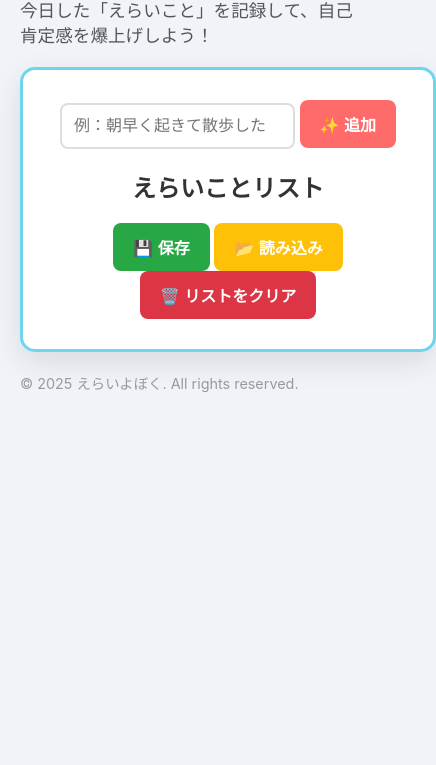
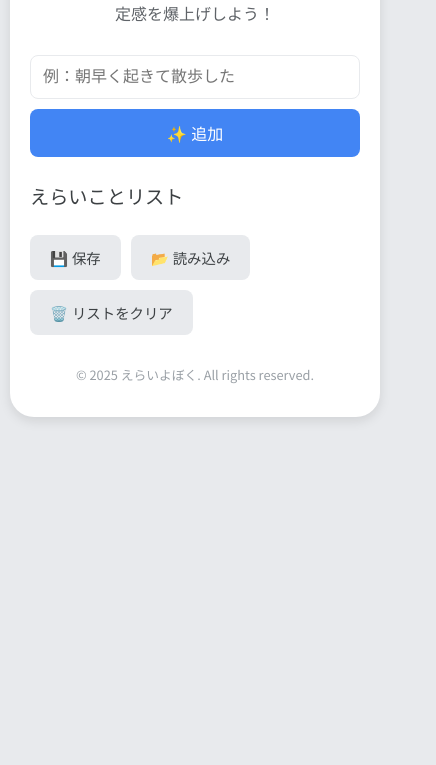
Before and after one commit to tomo-earimo/erai, a plain HTML site: page index.html in a window 390 px wide. Shown: the part 99-864 px from the top of the page, 436 px wide, since content can reach past the window. Drawn offline with Linux system fonts and the light colour scheme.

Commit message:
Update style.css

```diff
--- a/style.css
+++ b/style.css
@@ -1,179 +1,177 @@
+:root {
+    --primary-color: #4285F4; /* Google Blue */
+    --secondary-color: #FBBC05; /* Google Yellow */
+    --background-color: #FFFFFF;
+    --text-color: #3C4043;
+    --light-gray: #E8EAED;
+    --border-radius: 8px;
+}
+
 body {
-    font-family: -apple-system, BlinkMacSystemFont, "Segoe UI", Roboto, "Helvetica Neue", Arial, sans-serif;
-    background-color: #f0f4f8;
-    color: #333;
+    font-family: 'Noto Sans JP', sans-serif;
+    background-color: var(--light-gray);
+    color: var(--text-color);
+    margin: 0;
+    padding: 20px;
     display: flex;
     justify-content: center;
     align-items: flex-start;
     min-height: 100vh;
-    margin: 0;
-    padding: 20px;
-    box-sizing: border-box;
 }
 
-main {
-    background-color: #fff;
+.container {
+    background-color: var(--background-color);
     padding: 30px;
-    border-radius: 15px;
-    box-shadow: 0 10px 30px rgba(0, 0, 0, 0.1);
+    border-radius: 24px;
+    box-shadow: 0 4px 12px rgba(0, 0, 0, 0.1);
+    max-width: 600px;
     width: 100%;
-    max-width: 600px;
-    text-align: center;
-    border: 3px solid #6dd5ed; /* Light blue border */
 }
 
 header {
-    margin-bottom: 20px;
+    text-align: center;
+    margin-bottom: 30px;
 }
 
 header h1 {
-    font-size: 2.5em;
-    color: #007bff;
+    font-size: 2.2em;
+    font-weight: 700;
     margin: 0;
+    color: var(--primary-color);
 }
 
 header p {
-    color: #555;
-    font-size: 1.1em;
+    font-size: 1em;
+    color: #5F6368;
+    margin-top: 5px;
 }
 
-.input-section {
+.input-area {
     display: flex;
     gap: 10px;
-    margin-bottom: 20px;
+    margin-bottom: 25px;
 }
 
 #greatDeedInput {
     flex-grow: 1;
     padding: 12px;
-    border: 2px solid #ddd;
-    border-radius: 8px;
+    border: 1px solid var(--light-gray);
+    border-radius: var(--border-radius);
     font-size: 1em;
     transition: border-color 0.3s;
 }
 
 #greatDeedInput:focus {
     outline: none;
-    border-color: #007bff;
+    border-color: var(--primary-color);
 }
 
 button {
     padding: 12px 20px;
     border: none;
-    border-radius: 8px;
-    color: #fff;
+    border-radius: var(--border-radius);
+    color: white;
+    font-weight: 500;
     cursor: pointer;
     font-size: 1em;
-    transition: background-color 0.3s, transform 0.2s;
-    font-weight: bold;
+    transition: background-color 0.3s;
 }
 
 #addDeedBtn {
-    background-color: #ff6b6b;
+    background-color: var(--primary-color);
 }
 
 #addDeedBtn:hover {
-    background-color: #ff4757;
-    transform: scale(1.05);
+    background-color: #3672d6;
 }
 
-.action-buttons {
-    display: flex;
-    justify-content: center;
-    flex-wrap: wrap;
-    gap: 10px;
-    margin-top: 20px;
-}
-
-#saveDeedsBtn {
-    background-color: #28a745;
-}
-
-#saveDeedsBtn:hover {
-    background-color: #218838;
-}
-
-#loadDeedsBtn {
-    background-color: #ffc107;
-}
-
-#loadDeedsBtn:hover {
-    background-color: #e0a800;
-}
-
-#clearDeedsBtn {
-    background-color: #dc3545;
-}
-
-#clearDeedsBtn:hover {
-    background-color: #c82333;
-}
-
-.deeds-section {
-    background-color: #f8f9fa;
-    padding: 20px;
-    border-radius: 10px;
-}
-
-.deeds-section h2 {
-    color: #007bff;
-    margin-top: 0;
+.list-area h2 {
+    font-size: 1.2em;
+    margin-bottom: 10px;
+    font-weight: 500;
+    color: var(--text-color);
 }
 
 #deedList {
     list-style: none;
     padding: 0;
-    text-align: left;
 }
 
 #deedList li {
-    background-color: #e9ecef;
+    background-color: #F8F9FA;
     padding: 15px;
     margin-bottom: 10px;
-    border-radius: 8px;
+    border-radius: var(--border-radius);
     display: flex;
     justify-content: space-between;
     align-items: center;
-    animation: fadeIn 0.5s ease-in-out;
+    box-shadow: 0 1px 3px rgba(0, 0, 0, 0.05);
 }
 
 #deedList li span {
-    font-weight: bold;
-    color: #495057;
+    font-weight: 400;
+    color: var(--text-color);
 }
 
-#deedList li .delete-btn {
-    background-color: #dc3545;
-    color: white;
+.delete-btn {
+    background-color: transparent;
+    color: #9AA0A6;
     border: none;
-    border-radius: 50%;
-    width: 25px;
-    height: 25px;
-    display: flex;
-    justify-content: center;
-    align-items: center;
-    font-size: 0.8em;
+    font-size: 1.2em;
     cursor: pointer;
-    transition: background-color 0.3s;
+    padding: 5px;
+    transition: color 0.3s;
 }
 
-#deedList li .delete-btn:hover {
-    background-color: #c82333;
+.delete-btn:hover {
+    color: #EA4335;
+}
+
+.actions {
+    display: flex;
+    flex-wrap: wrap;
+    justify-content: flex-start;
+    gap: 10px;
+    margin-top: 25px;
+}
+
+.actions button {
+    background-color: var(--light-gray);
+    color: var(--text-color);
+    font-size: 0.9em;
+}
+
+.actions button:hover {
+    background-color: #D2D5DA;
 }
 
 footer {
-    margin-top: 20px;
-    color: #999;
-    font-size: 0.9em;
+    text-align: center;
+    margin-top: 30px;
+    color: #9AA0A6;
+    font-size: 0.8em;
 }
 
-@keyframes fadeIn {
-    from {
-        opacity: 0;
-        transform: translateY(10px);
+/* レスポンシブデザイン (スマートフォン対応) */
+@media (max-width: 600px) {
+    body {
+        padding: 10px;
+        align-items: flex-start;
     }
-    to {
-        opacity: 1;
-        transform: translateY(0);
+
+    .container {
+        padding: 20px;
+    }
+
+    header h1 {
+        font-size: 1.8em;
+    }
+
+    .input-area {
+        flex-direction: column;
+    }
+
+    #addDeedBtn {
+        width: 100%;
     }
 }
```
